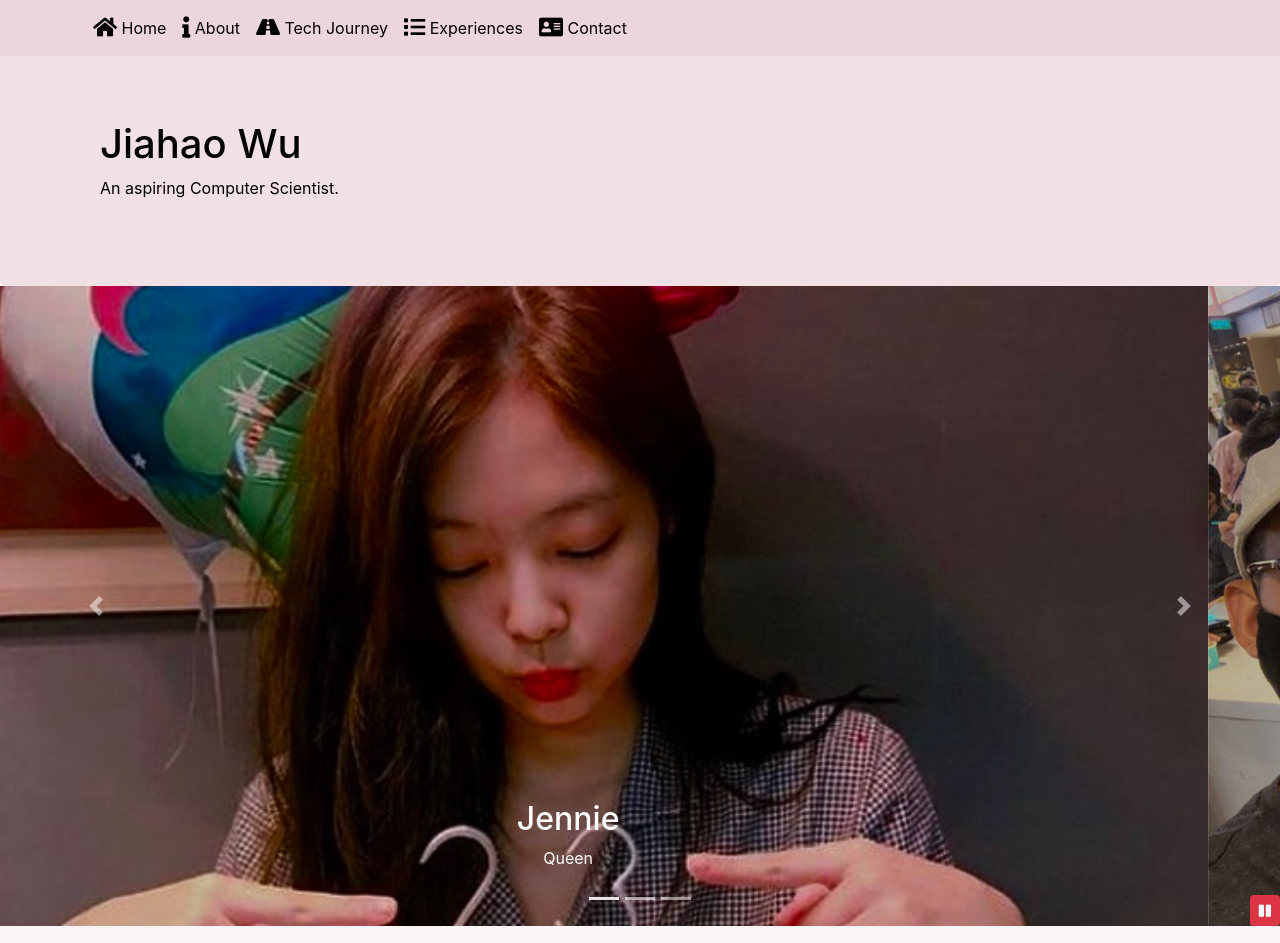
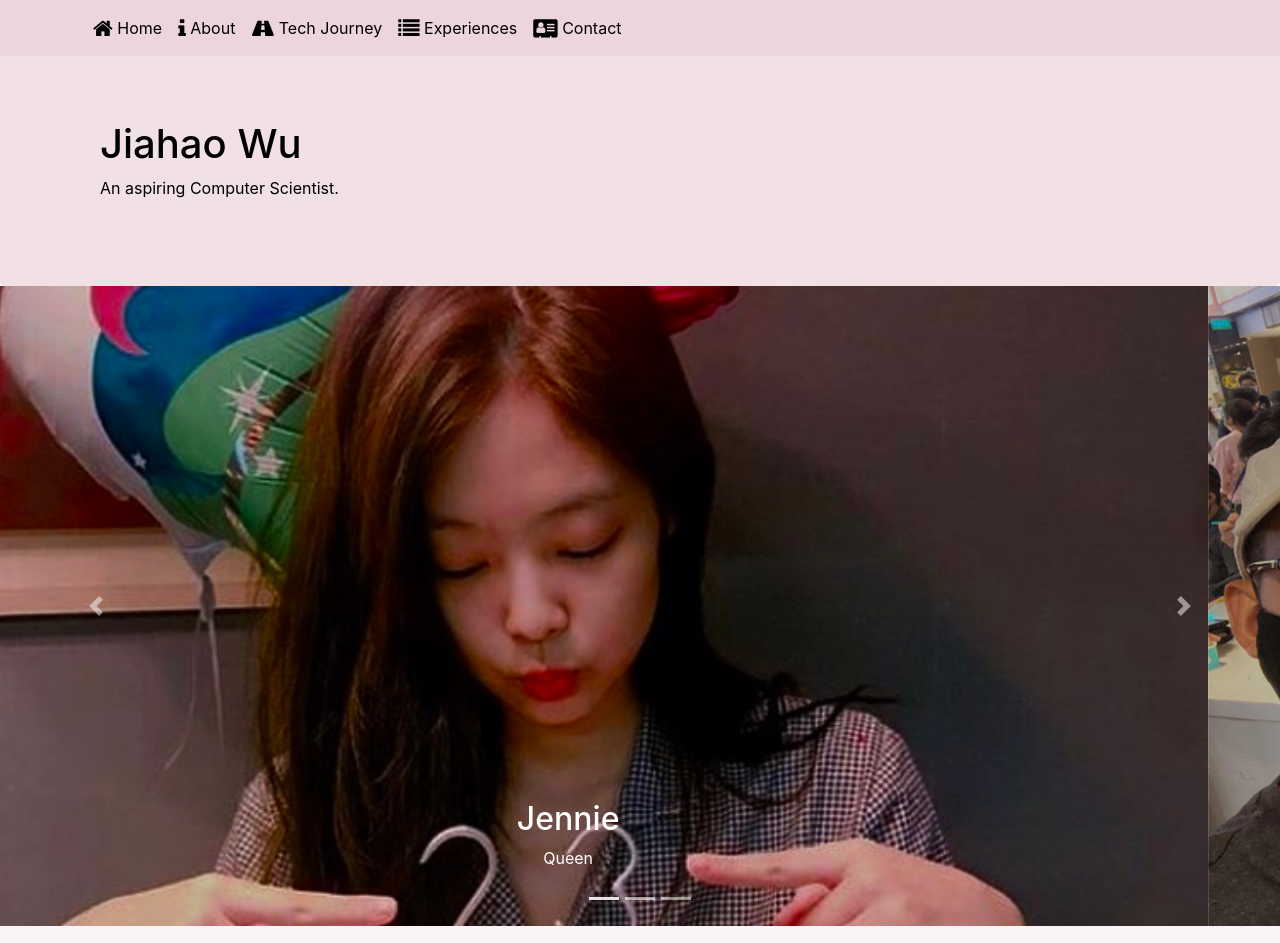
Before and after one commit to jiahao7791/test-website, a website: page index.html in a window 1280 px wide. Shown: the top 943 px of the page. Drawn offline with nearby package versions, Linux system fonts and the light colour scheme; files whose address does not match are found by name.

Commit message:
first draft

```diff
--- a/index.html
+++ b/index.html
@@ -9,8 +9,8 @@
 
         <!-- Bootstrap CSS -->
         <link rel="stylesheet" href="https://stackpath.bootstrapcdn.com/bootstrap/4.5.2/css/bootstrap.min.css" integrity="sha384-JcKb8q3iqJ61gNV9KGb8thSsNjpSL0n8PARn9HuZOnIxN0hoP+VmmDGMN5t9UJ0Z" crossorigin="anonymous">
-        <link rel="stylesheet" href="https://cdnjs.cloudflare.com/ajax/libs/font-awesome/5.15.3/css/all.min.css" integrity="sha512-iBBXm8fW90+nuLcSKlbmrPcLa0OT92xO1BIsZ+ywDWZCvqsWgccV3gFoRBv0z+8dLJgyAHIhR35VZc2oM/gI1w==" crossorigin="anonymous" />
-        <link rel="stylesheet" href="https://cdnjs.cloudflare.com/ajax/libs/bootstrap-social/5.1.1/bootstrap-social.min.css" integrity="sha512-f8mUMCRNrJxPBDzPJx3n+Y5TC5xp6SmStstEfgsDXZJTcxBakoB5hvPLhAfJKa9rCvH+n3xpJ2vQByxLk4WP2g==" crossorigin="anonymous" />
+        <link href="http://maxcdn.bootstrapcdn.com/font-awesome/4.3.0/css/font-awesome.min.css" rel="stylesheet">
+        <link rel="stylesheet" href="https://cdnjs.cloudflare.com/ajax/libs/bootstrap-social/5.1.1/bootstrap-social.min.css" integrity="sha512-f8mUMCRNrJxPBDzPJx3n+Y5TC5xp6SmStstEfgsDXZJTcxBakoB5hvPLhAfJKa9rCvH+n3xpJ2vQByxLk4WP2g==" crossorigin="anonymous" >
         <link rel="stylesheet" href = "css/styles.css">
         <title>Jiahao's website</title>
 
@@ -95,9 +95,6 @@
                 <span class="carousel-control-next-icon"></span>
             </a>
 
-            <button class="btn btn-danger btn-sm" id="carouselButton">
-                <span id = "carousel-button-icon" class="fa fa-pause"></span>
-            </button>
 
         </div>
 
```
Also changed, not shown: aboutme.html (+1 -1 lines), contactme.html (+1 -1 lines), experiences.html (+3 -1 lines), techJourney.html (+1 -1 lines).
